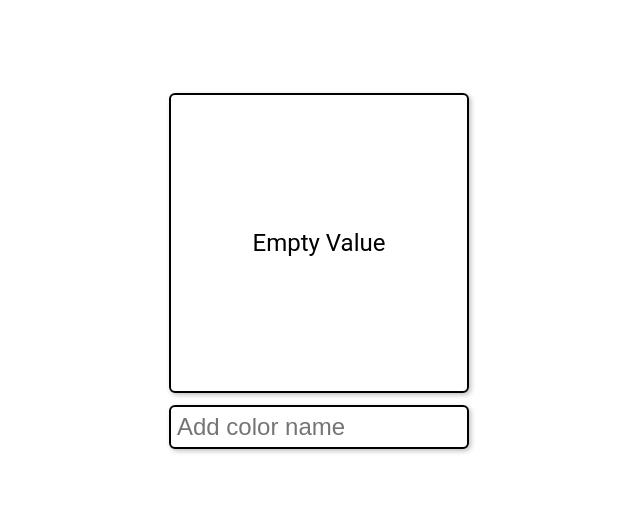
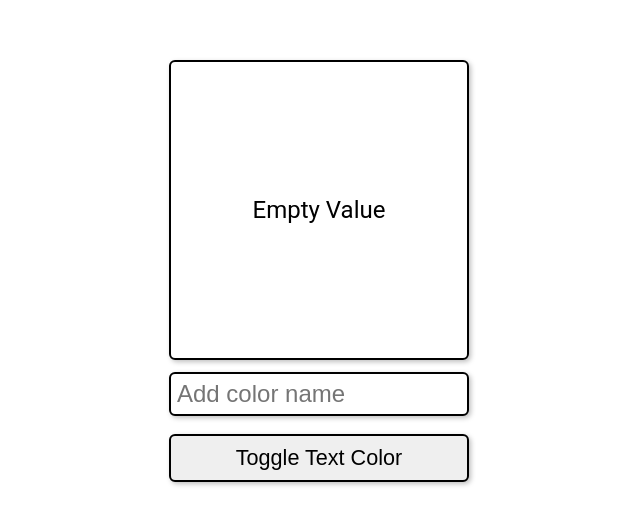
Before and after one commit to jordanr2m/react-color-changer, a React (Create React App) app: page / in a window 1280 px wide. Shown: the part 129-654 px from the top of the page, without its empty margins (321-961 px from the left). Built offline with nearby package versions, Linux system fonts and the light colour scheme.

Commit message:
Added button to toggle text color between dark and light.

```diff
--- a/src/App.js
+++ b/src/App.js
@@ -3,20 +3,24 @@ import ColorBox from "./ColorBox";
 import ColorInput from "./ColorInput";
 
 function App() {
-  const [color, setColor] = useState('');
+  const [colorValue, setColorValue] = useState('');
   const [hexValue, setHexValue] = useState('');
+  const [isDarkText, setIsDarkText] = useState(true);
 
   return (
     <div className="App">
       <ColorBox
-        color={color}
+        colorValue={colorValue}
         hexValue={hexValue}
+        isDarkText={isDarkText}
       />
 
       <ColorInput
-        color={color}
-        setColor={setColor}
+        colorValue={colorValue}
+        setColorValue={setColorValue}
         setHexValue={setHexValue}
+        isDarkText={isDarkText}
+        setIsDarkText={setIsDarkText}
       />
     </div>
   );
--- a/src/ColorBox.js
+++ b/src/ColorBox.js
@@ -1,12 +1,18 @@
 import React from 'react'
 
-const ColorBox = ({ color, hexValue }) => {
-  return (
-    <section className='colorBox' style={{ backgroundColor: color}}>
-        <p>{color ? color : "Empty Value"}</p>
-        <p>{hexValue ? hexValue : null}</p>
-    </section>
-  )
+const ColorBox = ({ colorValue, hexValue, isDarkText }) => {
+    return (
+        <section
+            className='colorBox'
+            style={{
+                backgroundColor: colorValue,
+                color: isDarkText ? "black" : "white"
+            }}
+        >
+            <p>{colorValue ? colorValue : "Empty Value"}</p>
+            <p>{hexValue ? hexValue : null}</p>
+        </section>
+    )
 }
 
 export default ColorBox
--- a/src/ColorInput.js
+++ b/src/ColorInput.js
@@ -1,7 +1,9 @@
 import React from 'react'
 import colorNames from 'colornames';
 
-const ColorInput = ({ color, setColor, setHexValue }) => {
+const ColorInput = ({
+    colorValue, setColorValue, setHexValue, isDarkText, setIsDarkText
+}) => {
     return (
         <form className='colorInput' onSubmit={e => e.preventDefault()}>
             <label htmlFor='addItem'>Add color name</label>
@@ -13,13 +15,20 @@ const ColorInput = ({ color, setColor, setHexValue }) => {
                 placeholder='Add color name'
 
                 // CONTROL the input
-                value={color}
+                value={colorValue}
                 onChange={e => {
-                    setColor(e.target.value);
+                    setColorValue(e.target.value);
                     // installed & imported colornames package that translates color names into hex codes
                     setHexValue(colorNames(e.target.value));
                 }}
             />
+            {/* Button to toggle text color */}
+            <button
+                type='button'
+                onClick={() => setIsDarkText(!isDarkText)} // set it to the opposite to toggle
+            >
+                Toggle Text Color
+            </button>
         </form>
     )
 }
--- a/src/index.css
+++ b/src/index.css
@@ -25,7 +25,8 @@ body {
 }
 
 .colorBox,
-.colorInput input[type='text'] {
+.colorInput input[type='text'],
+button {
   border: 2px solid #000;
   border-radius: 0.25rem;
   box-shadow: 2px 2px 5px rgba(0, 0, 0, 0.25);
@@ -58,3 +59,13 @@ form {
   position: absolute;
   left: -99999px;
 }
+
+/* Toggle text button styles */
+button {
+  width: 100%;
+  min-height: 48px;
+  margin-top: 0.75rem;
+  font-size: 0.9rem;
+  padding: 0.25rem;
+  cursor: pointer;
+}
```
